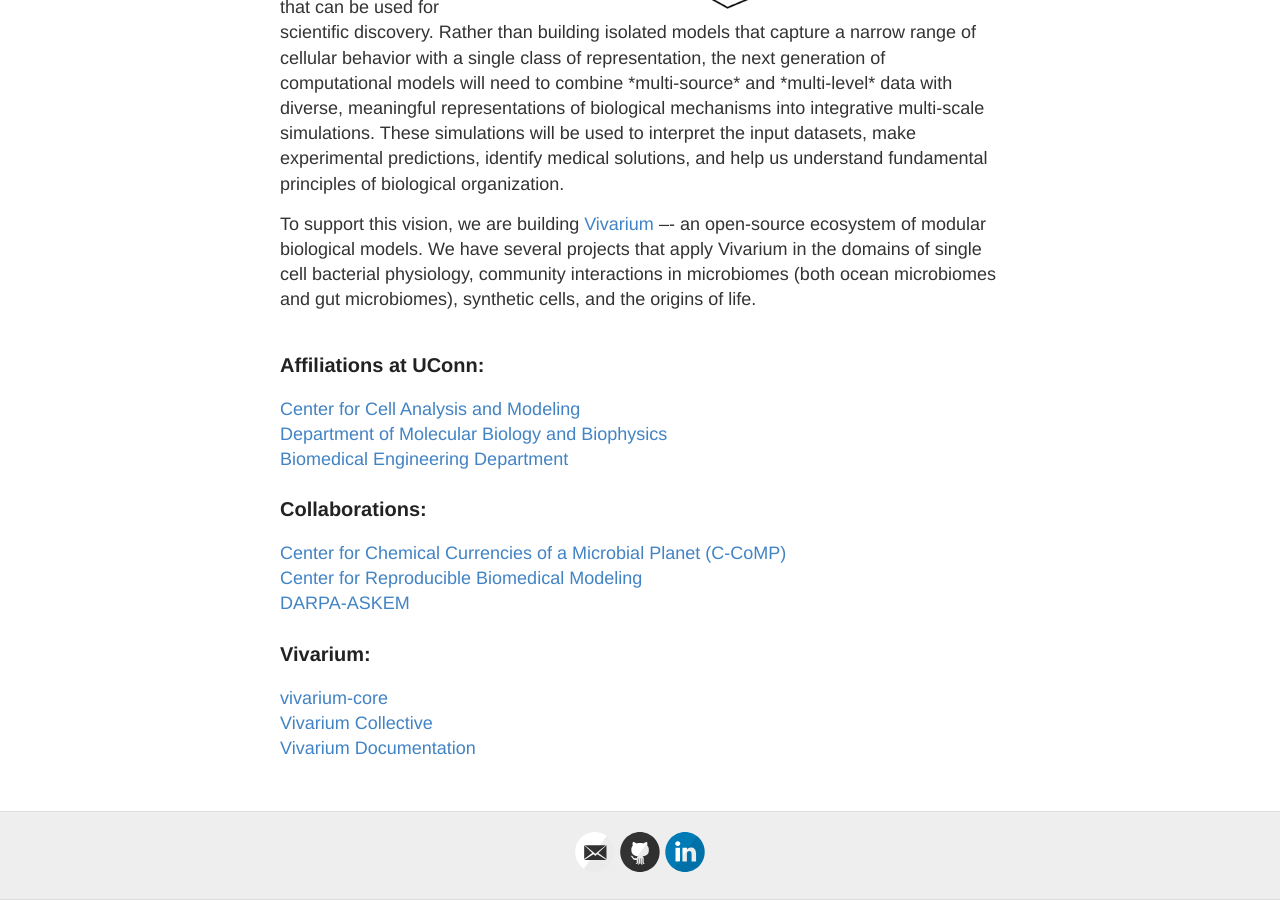
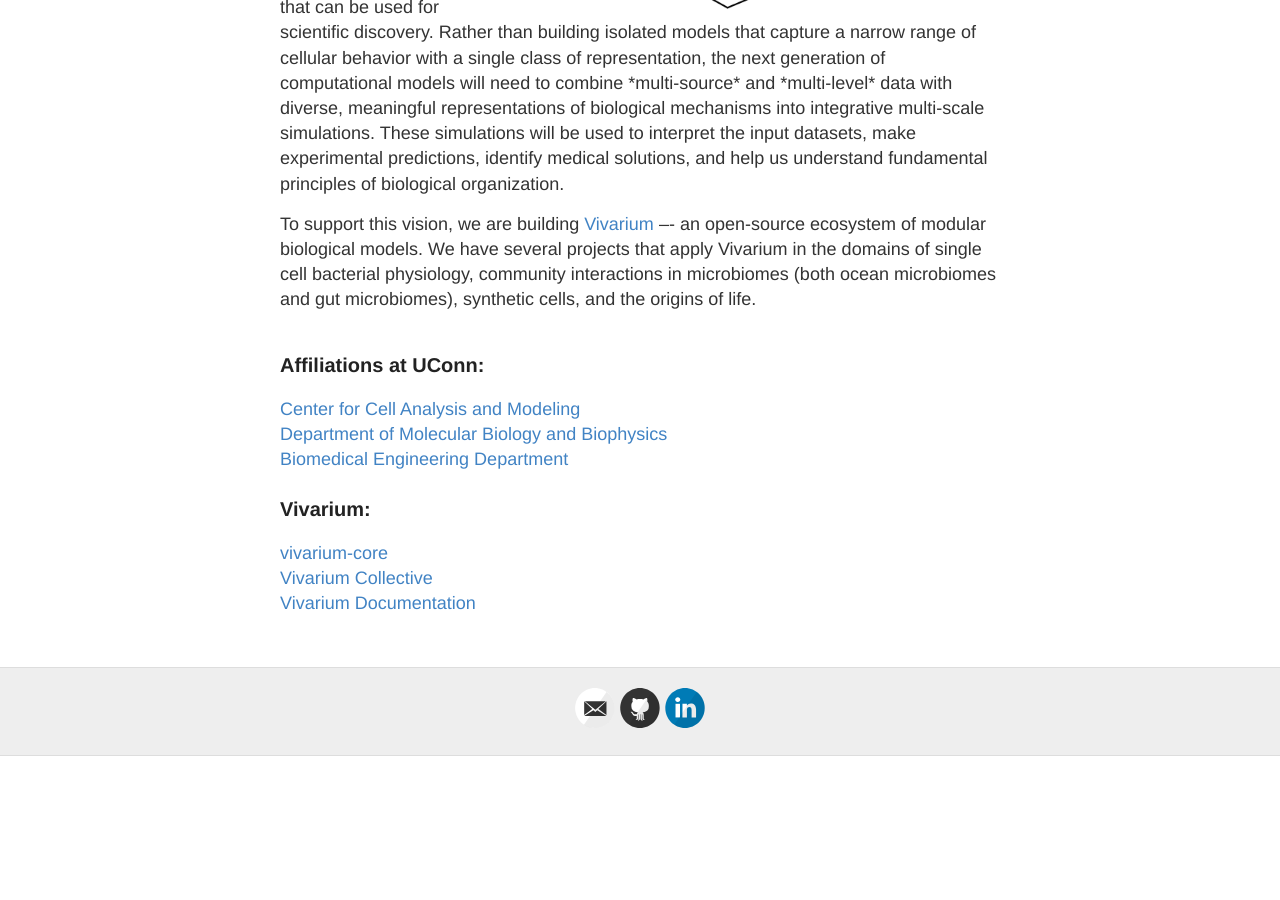
Before and after one commit to eagmon/eagmon.github.io, a Jekyll site: the page built from index.md, in a window 1280 px wide and 900 px high, scrolled down 778 px. Built offline with Jekyll 4.4.1, drawn with Linux system fonts in a browser that asks for light colours; after the commit the page ends 1534 px from its top, so only the background shows below that.

```diff
--- a/index.md
+++ b/index.md
@@ -32,11 +32,6 @@ layout: default
 [Department of Molecular Biology and Biophysics](https://health.uconn.edu/molecular-biology-biophysics/) \
 [Biomedical Engineering Department](https://www.bme.uconn.edu)
 
-### Collaborations:
-
-[Center for Chemical Currencies of a Microbial Planet (C-CoMP)](https://ccomp-stc.org) \
-[Center for Reproducible Biomedical Modeling](https://reproduciblebiomodels.org) \
-[DARPA-ASKEM](https://www.darpa.mil/news-events/2021-12-06)
 
 ### Vivarium:
 
```
Also changed, not shown: people.md (+5 -2 lines).
